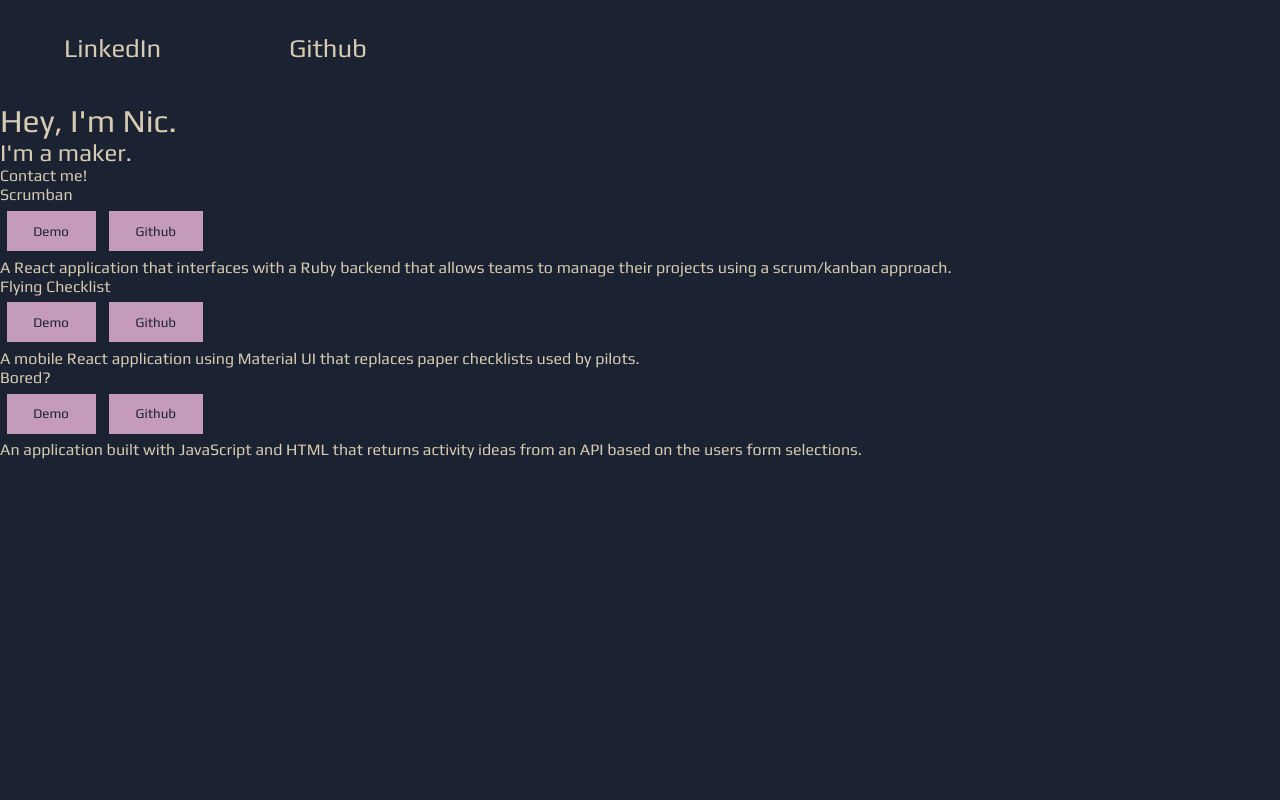
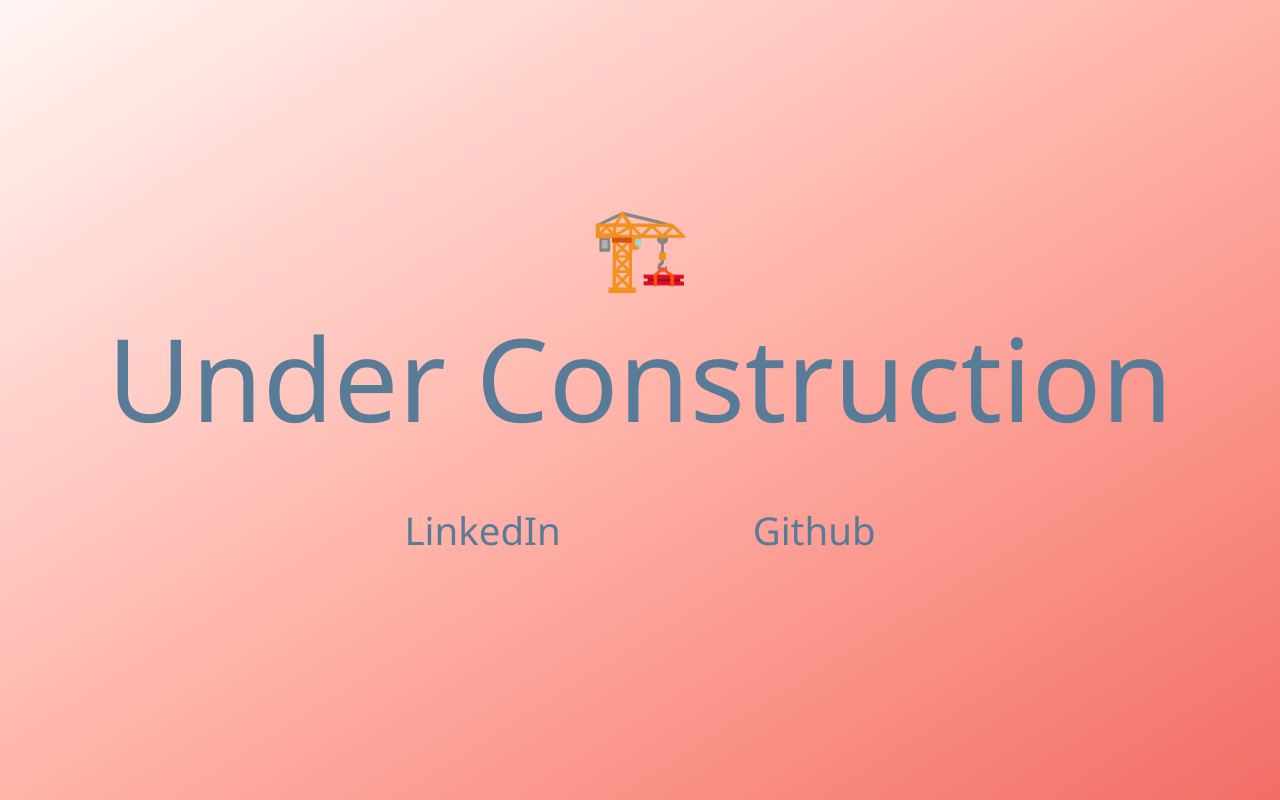
Before and after one commit to NicMortelliti/portfolio, a React (Create React App) app: page / in a window 1280 px wide. Built offline with nearby package versions, Linux system fonts and the light colour scheme.

Commit message:
maintenance mode

```diff
--- a/public/index.html
+++ b/public/index.html
@@ -7,13 +7,7 @@
     <meta name="theme-color" content="#000000" />
     <meta name="description" content="Nic Mortelliti's portfolio" />
     <link rel="apple-touch-icon" href="%PUBLIC_URL%/logo192.png" />
-    <link rel="preconnect" href="https://fonts.googleapis.com" />
-    <link rel="preconnect" href="https://fonts.gstatic.com" crossorigin />
-    <link
-      href="https://fonts.googleapis.com/css2?family=Play:wght@400;700&display=swap"
-      rel="stylesheet"
-    />
-    <title>Nic Mortelliti</title>
+    <title>Nic Mortelliti - SW Developer</title>
   </head>
   <body>
     <noscript>You need to enable JavaScript to run this app.</noscript>
--- a/src/components/App.js
+++ b/src/components/App.js
@@ -7,21 +7,19 @@ import { theme } from "./styles/Theme";
 import { Wrapper } from "./styles/Layout.styled";
 
 // Import components
-import CallToAction from "./CallToAction";
-import HeroAbout from "./HeroAbout";
 import Navbar from "./Navbar";
-import Portfolio from "./Portfolio";
 
 function App() {
   return (
     <ThemeProvider theme={theme}>
       <GlobalStyles />
       <Wrapper>
-        <Navbar className="header" />
         <div className="content">
-          <HeroAbout />
-          <CallToAction />
-          <Portfolio />
+          <h1 style={{ fontSize: "5em" }}>🏗️</h1>
+          <h1 style={{ fontSize: "9vw", textAlign: "center" }}>
+            Under Construction
+          </h1>
+          <Navbar />
         </div>
       </Wrapper>
     </ThemeProvider>
--- a/src/components/styles/Buttons.styled.js
+++ b/src/components/styles/Buttons.styled.js
@@ -21,10 +21,11 @@ export const NavButton = styled.button`
   margin: 0.5em;
   padding-left: 2em;
   padding-right: 2em;
-  font-size: 2vw;
+  font-size: 3vw;
 
   &:hover,
   &:active {
-    border-bottom-color: ${({ theme }) => theme.color};
+    border-bottom-color: ${({ theme }) => theme.accent};
+    color: ${({ theme }) => theme.accent};
   }
 `;
--- a/src/components/styles/Global.js
+++ b/src/components/styles/Global.js
@@ -6,11 +6,17 @@ const GlobalStyles = createGlobalStyle`
   margin: 0;
   padding: 0;
 
-  font-family: 'Play', sans-serif;
+  font-family: 'Segoe UI', Tahoma, Geneva, Verdana, sans-serif;
   font-weight: 400;
 
-  background: ${({ theme }) => theme.bgColor || "black"};
+  /* background: ${({ theme }) => theme.bgColor || "black"}; */
+
   color: ${({ theme }) => theme.color || "black"};;
+}
+
+body {
+  background-image: radial-gradient(circle, #f26d68, #c14d70, #87396c, #4b2a5a, #13193c);
+ background-image: linear-gradient(to left top, #f26d68, #fa9187, #ffb3a9, #ffd4cd, #fff5f3);
 }
 `;
 
--- a/src/components/styles/Layout.styled.js
+++ b/src/components/styles/Layout.styled.js
@@ -15,6 +15,10 @@ export const Wrapper = styled.div`
 
   .content {
     grid-area: content;
+    display: flex;
+    flex-direction: column;
+    align-items: center;
+    justify-content: center;
   }
 
   .footer {
--- a/src/components/styles/Theme.js
+++ b/src/components/styles/Theme.js
@@ -1,10 +1,11 @@
-const sixtyColor = "rgba(27, 34, 50, 1)";
-const thirtyColor = "rgba(196, 155, 187, 1)";
-const tenColor = "rgba(215, 204, 177, 1)";
+const sixtyColor = "#d2f5ff";
+const thirtyColor = "#F26D68";
+const tenColor = "#587b98";
+const accent = "#00C9B7";
 
 export const theme = {
   bgColor: sixtyColor,
   color: tenColor,
-  inverse: sixtyColor,
-  accent: thirtyColor,
+  inverse: thirtyColor,
+  accent: accent,
 };
--- a/src/index.js
+++ b/src/index.js
@@ -1,6 +1,7 @@
 import React from "react";
-import ReactDOM from "react-dom/client";
+import { createRoot } from "react-dom/client";
 import App from "./components/App";
 
-const root = ReactDOM.createRoot(document.getElementById("root"));
+const rootElement = document.getElementById("root");
+const root = createRoot(rootElement);
 root.render(<App />);
```
